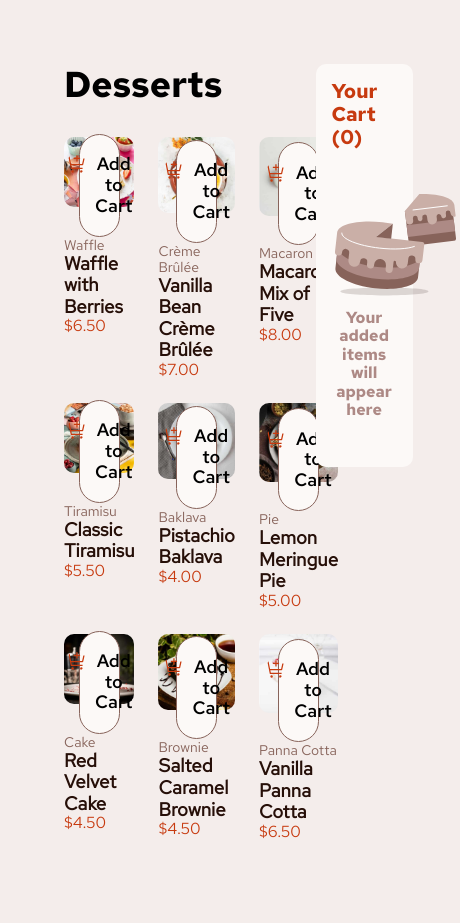
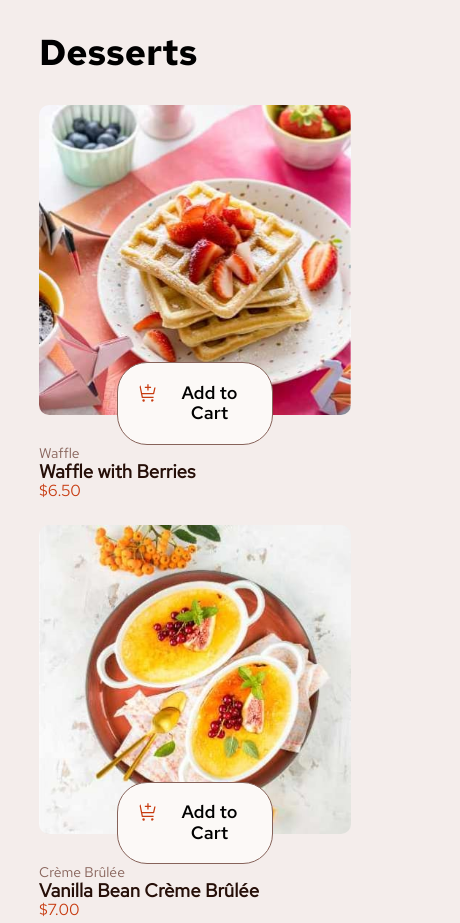
Before and after one commit to krolew/product-list-with-cart, a website built with webpack: page src/template.html in a window 390 px wide. Shown: the top 923 px of the page, 460 px wide, since content can reach past the window. Built offline with nearby package versions, Linux system fonts and the light colour scheme.

Commit message:
Update styles for mobile add some media tags

```diff
--- a/src/css/index.css
+++ b/src/css/index.css
@@ -107,10 +107,18 @@ header {
   font-size: 1.125rem;
 }
 
+.product-item .add-button label {
+  pointer-events: none;
+}
+
 .product-item .add-button:hover {
   cursor: pointer;
   color: var(--Red);
   border-color: var(--Red);
+}
+
+.product-item .add-to-cart-img {
+  pointer-events: none;
 }
 
 .product-item .add-button img {
@@ -133,6 +141,28 @@ header {
   font-family: "RedHatText-SemiBold";
   font-size: 1.125rem;
   color: var(--Rose50);
+}
+
+.product-item .circle-container {
+  border-radius: 50%;
+  overflow: hidden;
+  border: 2px solid #fff;
+  display: flex;
+  justify-content: center;
+  align-items: center;
+  padding: 5px;
+}
+
+.product-item .decrement-btn {
+  width: 100%;
+  height: 100%;
+  cursor: pointer;
+}
+
+.product-item .increment-btn {
+  width: 100%;
+  height: 100%;
+  cursor: pointer;
 }
 
 .product-description .product-category {
@@ -394,3 +424,61 @@ header {
   font-size: 1.8rem;
   color: var(--Rose900);
 }
+
+@media (max-width: 700px) {
+  body {
+    /* background-color: red; */
+  }
+  .container {
+    flex-direction: column;
+    justify-content: center;
+    align-items: center;
+    padding: 0;
+    width: 100%;
+  }
+
+  .products-container {
+    grid-template-columns: repeat(2, 1fr);
+  }
+
+  .add-button {
+    width: 90%;
+  }
+
+  .cart-container {
+    width: 100%;
+  }
+  .order-modal {
+    width: 100%;
+  }
+}
+
+@media (max-width: 450px) {
+  body {
+    /* background-color: red; */
+  }
+  .container {
+    flex-direction: column;
+    justify-content: center;
+    align-items: center;
+    padding: 0;
+    width: 100%;
+    margin: 0;
+  }
+  .container header {
+    margin-top: 2rem;
+  }
+  .right-container {
+    width: 80vw;
+    margin: 0;
+    margin-top: 3rem;
+    margin-bottom: 3rem;
+  }
+  .products-container {
+    grid-template-columns: repeat(1, 1fr);
+  }
+  .order-modal {
+    width: 100%;
+    margin-top: 6rem;
+  }
+}
```
